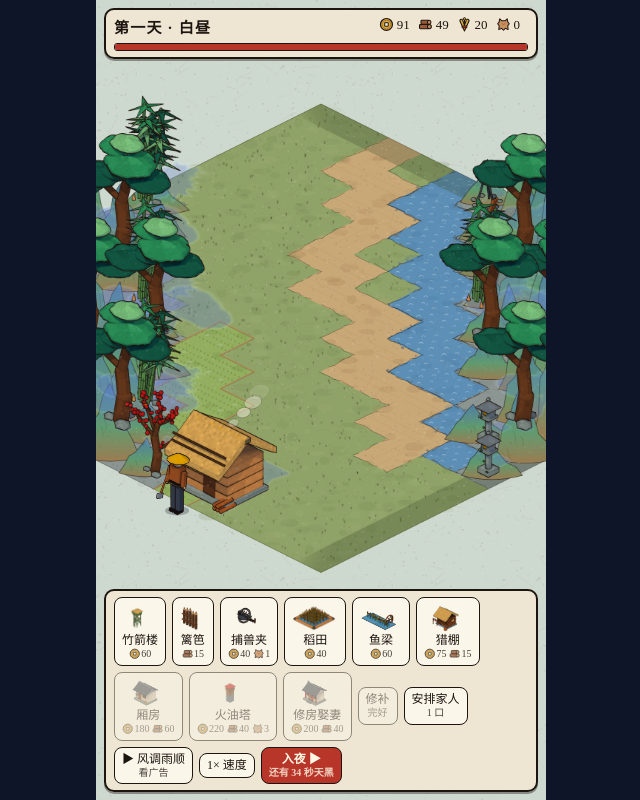
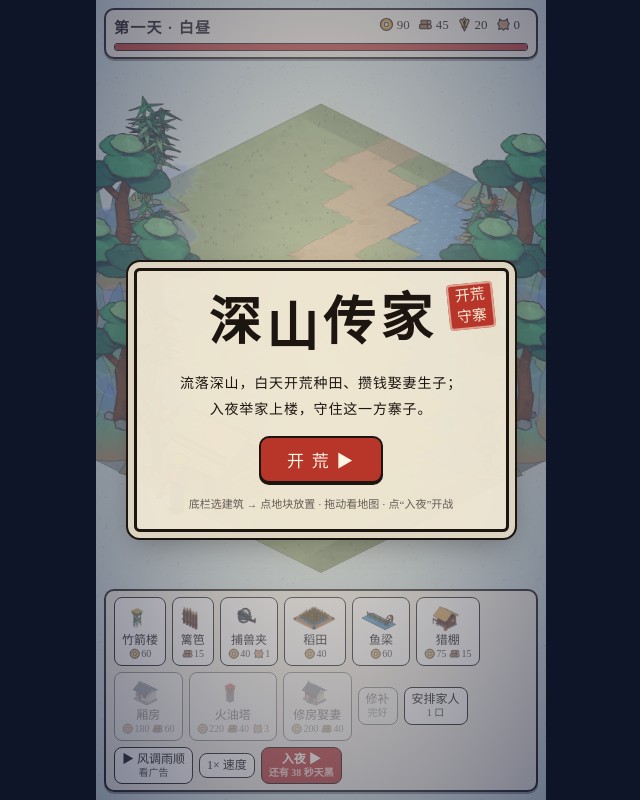
Before and after one commit to dongdongw12/shenshan_td_project, a website built with Vite: page client/play.html in a window 1280 px wide. Shown: the whole page, without its empty margins (319-959 px from the left). Built offline with nearby package versions, Linux system fonts and the light colour scheme; animation ran at ten frames a second.

Commit message:
feat(demo): woodcut title cover; fix test typing
The sim stays paused behind the cover until 开荒 is tapped; ?auto=1 skips it.

Co-Authored-By: Claude Opus 5.5 <noreply@anthropic.com>

```diff
--- a/client/play.html
+++ b/client/play.html
@@ -43,6 +43,18 @@
       #banner { position: absolute; inset: 0; display: none; align-items: center; justify-content: center; flex-direction: column; background: rgba(15,21,40,.72); color: #f6ecd6;
                 font-size: 26px; letter-spacing: .2em; text-align: center; gap: 14px; }
       #banner.show { display: flex; }
+      #cover { position: absolute; inset: 0; display: flex; align-items: center; justify-content: center; background: radial-gradient(ellipse at 50% 45%, rgba(241,232,212,.55), rgba(26,37,80,.55)); }
+      #cover.hide { display: none; }
+      .cv-card { position: relative; width: 74%; padding: 26px 18px 18px; background: rgba(241,232,212,.94); border: 3px solid var(--ink); border-radius: 6px;
+                 box-shadow: 0 0 0 6px rgba(241,232,212,.9), 0 0 0 8px var(--ink), 0 10px 30px rgba(0,0,0,.35); text-align: center; }
+      .cv-title { display: flex; justify-content: center; gap: .08em; font-family: "STKaiti", "Kaiti SC", "KaiTi", "Songti SC", serif; font-size: 52px; font-weight: 700; line-height: 1; color: var(--ink); letter-spacing: .02em; }
+      .cv-title span:nth-child(2) { transform: translateY(6px); }
+      .cv-title span:nth-child(4) { transform: translateY(-4px); }
+      .cv-seal { position: absolute; right: 12px; top: 12px; width: 46px; height: 46px; background: var(--cinnabar); color: #f6ecd6; border-radius: 4px; transform: rotate(-6deg);
+                 font-family: "STKaiti", "Kaiti SC", "KaiTi", serif; font-size: 15px; line-height: 21px; padding-top: 2px; box-sizing: border-box; box-shadow: inset 0 0 0 2px rgba(246,236,214,.6); }
+      .cv-line { margin: 22px 0 14px; font-size: 14px; line-height: 1.8; letter-spacing: .06em; }
+      #coverBtn { font-family: inherit; font-size: 17px; letter-spacing: .1em; padding: 9px 26px; border-radius: 10px; border: 2px solid var(--ink); background: var(--cinnabar); color: #fff6e4; cursor: pointer; box-shadow: 0 2px 0 var(--ink); }
+      .cv-tip { margin: 12px 0 0; font-size: 11px; opacity: .65; }
       #banner button { font-size: 15px; padding: 8px 18px; border-radius: 10px; border: 2px solid #f6ecd6; background: var(--cinnabar); color: #fff6e4; font-family: inherit; }
     </style>
   </head>
@@ -59,6 +71,15 @@
       <div id="family" class="bar"></div>
       <div id="bottom" class="bar"></div>
       <div id="banner"><div id="bannerText"></div><button id="bannerBtn" type="button">再来一局</button></div>
+      <div id="cover">
+        <div class="cv-card">
+          <div class="cv-title"><span>深</span><span>山</span><span>传</span><span>家</span></div>
+          <div class="cv-seal">开荒<br>守寨</div>
+          <p class="cv-line">流落深山，白天开荒种田、攒钱娶妻生子；<br>入夜举家上楼，守住这一方寨子。</p>
+          <button id="coverBtn" type="button">开 荒 ▶</button>
+          <p class="cv-tip">底栏选建筑 → 点地块放置 · 拖动看地图 · 点“入夜”开战</p>
+        </div>
+      </div>
     </div></div>
     <script type="module" src="/src/demo/main.ts"></script>
   </body>
--- a/client/src/demo/main.ts
+++ b/client/src/demo/main.ts
@@ -177,6 +177,8 @@ async function boot(): Promise<void> {
   let hoverTile: { i: number; j: number } | null = null;
   let selected: number | null = null;
   let speed = Number(qs.get("speed") ?? 1);
+  // 封面：自动模式直接开始；否则点“开荒”前模拟不走（画面照常渲染当背景）
+  let started = qs.get("auto") === "1";
   // 开发台截图用：控制台里 __demo.speed = 1 / __demo.g 查看状态（只在 dev server 里存在）
   if (import.meta.env?.DEV) {
     Object.defineProperty(globalThis, "__demo", { configurable: true, value: { get g() { return g; }, get villagers() { return villagers; }, get speed() { return speed; }, set speed(v: number) { speed = v; } } });
@@ -428,6 +430,8 @@ async function boot(): Promise<void> {
     ($("hp").firstElementChild as HTMLElement).style.width = `${h ? (100 * h.hp) / h.maxHp : 0}%`;
   };
 
+  if (started) $("cover").classList.add("hide");
+  $("coverBtn").onclick = () => { started = true; $("cover").classList.add("hide"); };
   const banner = (text: string) => { $("bannerText").textContent = text; $("banner").classList.add("show"); };
   $("bannerBtn").onclick = () => { g = createGame(cfg, seed + Math.floor(Math.random() * 1000)); $("banner").classList.remove("show"); renderBottom(); };
 
@@ -731,7 +735,8 @@ async function boot(): Promise<void> {
     last = now;
     clock += dt;
     if (auto && g.phase === "day") { autoTimer -= dt * speed; if (autoTimer <= 0) { botDay(g); autoTimer = 4; } }
-    if (auto && g.phase === "day" && g.dayLeft > 3 && g.day > 0) step(g, dt * speed * 3); else step(g, dt * speed);
+    if (!started) { /* 封面上：只渲染不推进 */ }
+    else if (auto && g.phase === "day" && g.dayLeft > 3 && g.day > 0) step(g, dt * speed * 3); else step(g, dt * speed);
     handleEvents();
     syncVillagers(dt);
     const target = g.phase === "night" ? 1 : g.phase === "day" && g.dayLeft < 5 ? ((5 - g.dayLeft) / 5) * 0.75 : 0;
```
Also changed, not shown: HANDOFF.md (+1 -0 lines), client/tests/game.test.ts (+2 -2 lines), docs/art/samples/demo_cover.jpg (added).
